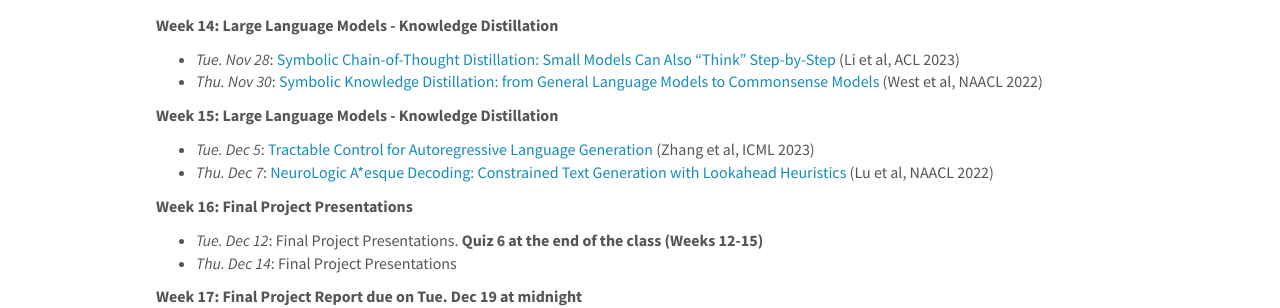
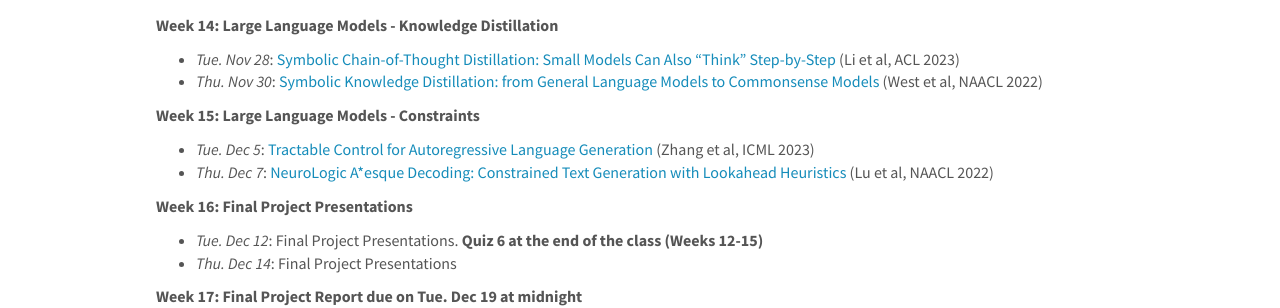
Before and after one commit to mlpacheco/mlpacheco.github.io, a Jekyll site: the page built from _pages/nesymnlp.md, in a window 1280 px wide and 900 px high, scrolled down 2111 px. Shown: the part 155-463 px from the top of the window. Built offline with Jekyll 4.4.1, drawn with Linux system fonts in a browser that asks for light colours; nearby versions of some CDN libraries.

Commit message:
Update nesymnlp.md

```diff
--- a/_pages/nesymnlp.md
+++ b/_pages/nesymnlp.md
@@ -102,7 +102,7 @@
  - _Tue. Nov 28_: [Symbolic Chain-of-Thought Distillation: Small Models Can Also “Think” Step-by-Step](https://aclanthology.org/2023.acl-long.150/) (Li et al, ACL 2023)
  - _Thu. Nov 30_: [Symbolic Knowledge Distillation: from General Language Models to Commonsense Models](https://aclanthology.org/2022.naacl-main.341.pdf) (West et al, NAACL 2022)
 
-**Week 15: Large Language Models - Knowledge Distillation**
+**Week 15: Large Language Models - Constraints**
 - _Tue. Dec 5_: [Tractable Control for Autoregressive Language Generation](http://web.cs.ucla.edu/~hzhang19/files/tractable-control-for.pdf) (Zhang et al, ICML 2023)
 - _Thu. Dec 7_: [NeuroLogic A*esque Decoding: Constrained Text Generation with Lookahead Heuristics](https://aclanthology.org/2022.naacl-main.57.pdf) (Lu et al, NAACL 2022)
 
```
